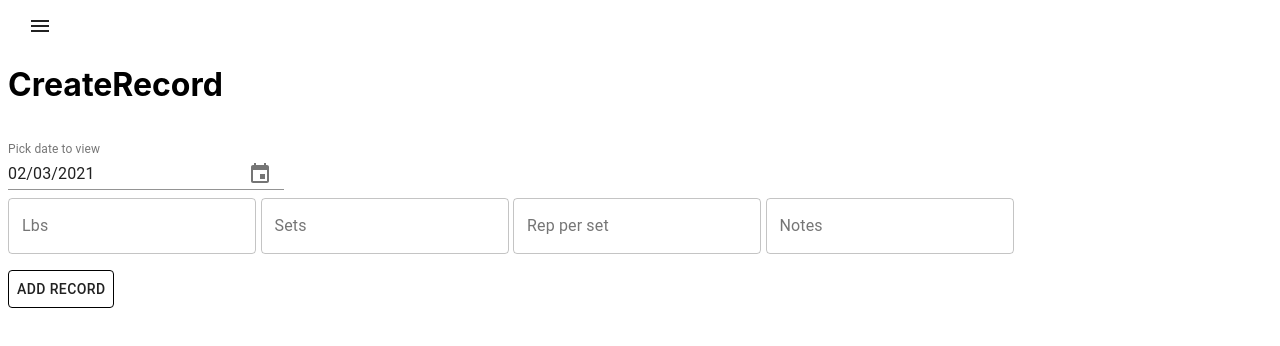
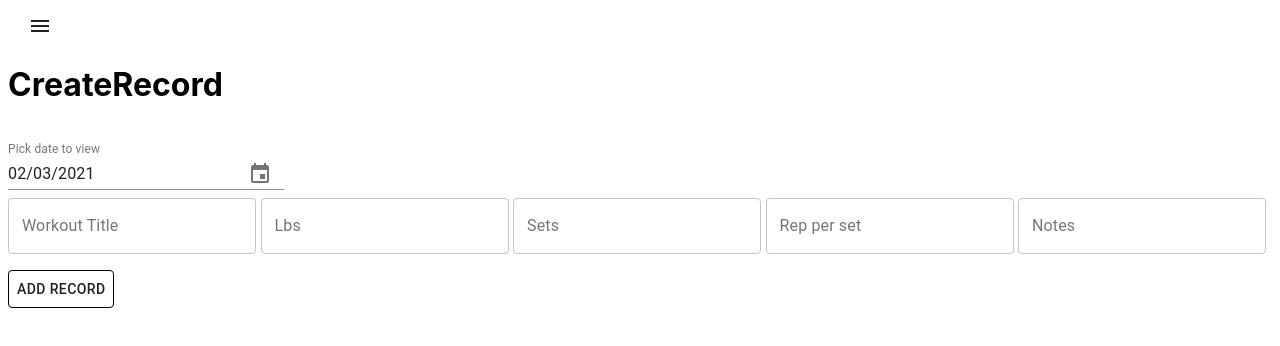
Before and after one commit to michael-small/strength-star, a React (Create React App) app: page /createrecord in a window 1280 px wide. Shown: the top 346 px of the page. Built offline with nearby package versions, Linux system fonts and the light colour scheme.

Commit message:
Add workout title field to `Create Record CC`

```diff
--- a/src/components/Records/AllDayRecords/AllDayRecords.js
+++ b/src/components/Records/AllDayRecords/AllDayRecords.js
@@ -10,6 +10,7 @@ export default class AllDayRecords extends Component {
 		days: [],
 	};
 
+	// This will be used to sort by date, and later it will need to sort by something between same dates
 	sortByDate() {
 		this.setState((prevState) => {
 			this.state.days.sort((a, b) => a.date - b.date);
--- a/src/components/Records/CreateRecord/CreateRecord.js
+++ b/src/components/Records/CreateRecord/CreateRecord.js
@@ -20,6 +20,11 @@ export default class CreateRecord extends Component {
 				<RecordDatePicker></RecordDatePicker>
 				<form noValidate autoComplete='off'>
 					{/* TODO: iterate each one with params, akin to how sidebar items are mapped*/}
+					<StyledTextField
+						id='outlined-basic'
+						label='Workout Title'
+						variant='outlined'
+					/>{' '}
 					<StyledTextField
 						id='outlined-basic'
 						label='Lbs'
```
